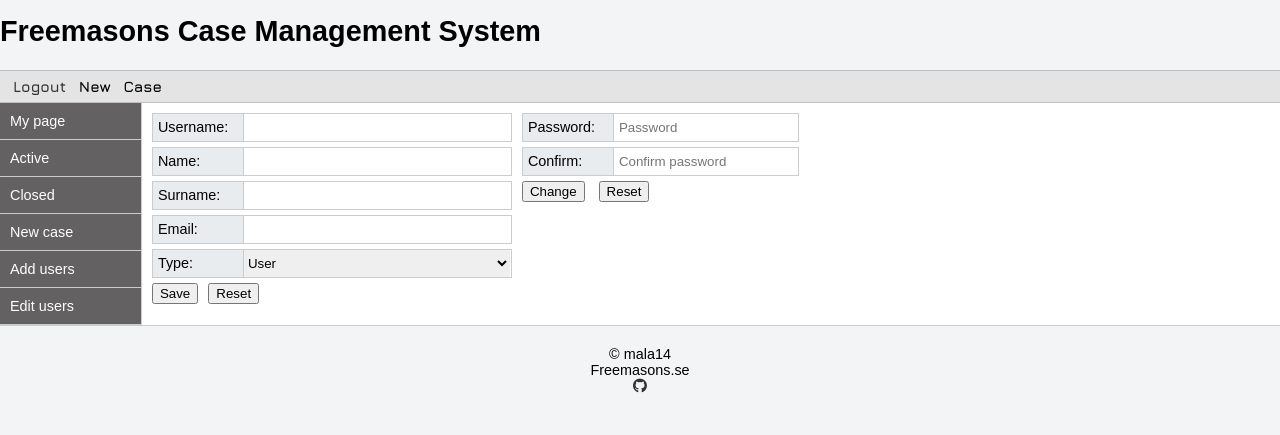
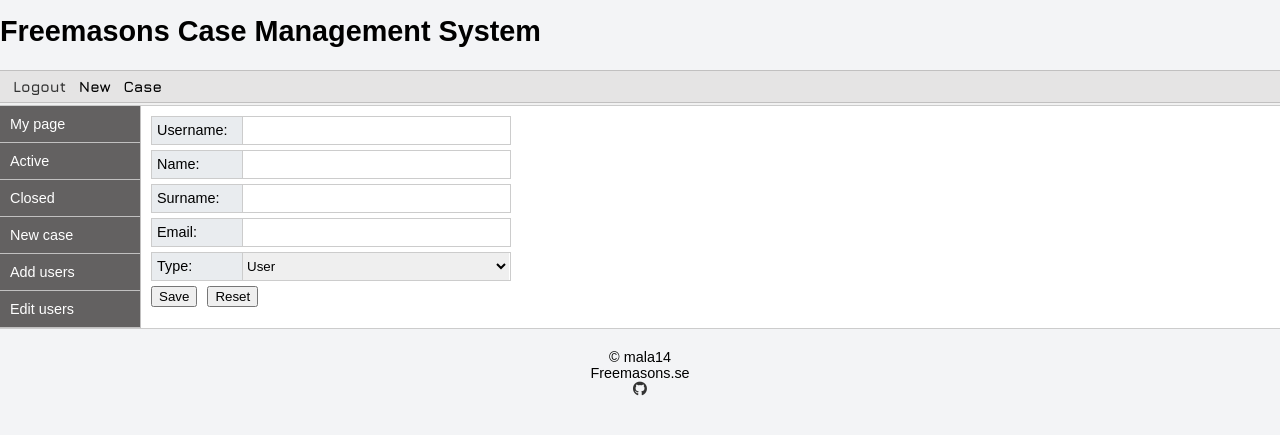
Before and after one commit to mala14/fmcm, a PHP site: page /users_adm.php in a window 1280 px wide. Shown: the top 435 px of the page. Run offline with PHP 8.4, Linux system fonts and the light colour scheme; a user stored in the database is signed in; data comes from the database, SQL or seed files in the repository; some libraries are stand-ins or nearby versions.

Commit message:
Minor design fixes

```diff
--- a/css/navbar.css
+++ b/css/navbar.css
@@ -77,3 +77,9 @@
 .no-navbar {
 		height: 27px;
 }
+
+.nav-row {
+		height: 2px;
+		border-bottom: 1px solid #ccc;
+		background-color: #f1f1f1;
+}
--- a/css/sidebar.css
+++ b/css/sidebar.css
@@ -3,16 +3,16 @@
 */
 
 .sidebar {
-		width: 150px;
+		min-width: 140px;
 		background-color: #636161;
-		border-right: 1px solid #ccc;
+		border-right: 1px solid #c1c0c0;
 }
 
 .side-lnk {
 		background-color: #636161;
 		font-size: 1em;
 		color: #fff;
-		border-bottom: 1px solid #ccc;
+		border-bottom: 1px solid #c1c0c0;
 		padding-top: 10px;
 		padding-left: 10px;
 		padding-bottom: 10px;
--- a/src/Todo.php
+++ b/src/Todo.php
@@ -206,6 +206,7 @@ class Todo
                 <div class='usrInfoTbl'><div class='formdata'><div class='caseInfoTitle'>Address: </div><div class='usrInfo'>{$row['con_address']}</div></div></div>
                 ";
         }
+        $pdo = null;
         return $html;
     }
 
@@ -240,8 +241,8 @@ class Todo
           </tr>
           ";
         }
+      $pdo = null;
   		return $html;
-  		$stmt = null;
   	}
 
     /**
@@ -274,8 +275,8 @@ class Todo
           </tr>
           ";
       }
+        $pdo = null;
     		return $html;
-    		$pdo = null;
     }
 
     /**
@@ -502,8 +503,6 @@ class Todo
             if (!empty($commtext)) {
                 $sql = $this->conn->prepare("INSERT INTO fmcm_comment (id_todo, comment, id_user, saved) VALUES (:id, :commtext, :uname, :dateStamp)");
                 $sql->execute([$id, $commtext, $uname, $dateStamp]);
-                // header('Location: ' . $_SERVER['REQUEST_URI']);
-                // exit;
             } else {
                 $error = "You have to leave a comment";
             }
@@ -597,7 +596,7 @@ class Todo
                 </div>
             ";
         }
-
+        $pdo = null;
         return $status;
     }
 
@@ -612,6 +611,7 @@ class Todo
         $sql->execute([$this->getId()]);
         $res = $sql->fetch();
         return $res['issue'];
+        $pdo = null;
     }
 
     /**
@@ -634,6 +634,7 @@ class Todo
                 </div>
             ";
         }
+        $pdo = null;
         return $html;
     }
 }
--- a/users_adm.php
+++ b/users_adm.php
@@ -14,9 +14,6 @@
     <div class="caseContactInfo">
         <?= $admin->addUsers() ?>
     </div>
-    <div class="changePassWord">
-        <?= $admin->changePassword() ?>
-    </div>
 </div>
 
 <?php include ("view/footer.php"); ?>
--- a/view/navbar.php
+++ b/view/navbar.php
@@ -6,4 +6,5 @@
         <?= $todo->getNavBar() ?>
     </div>
 </nav>
+<div class="nav-row"></div>
 <article class="main-data">
```
Also changed, not shown: REVISION.md (+6 -0 lines).
